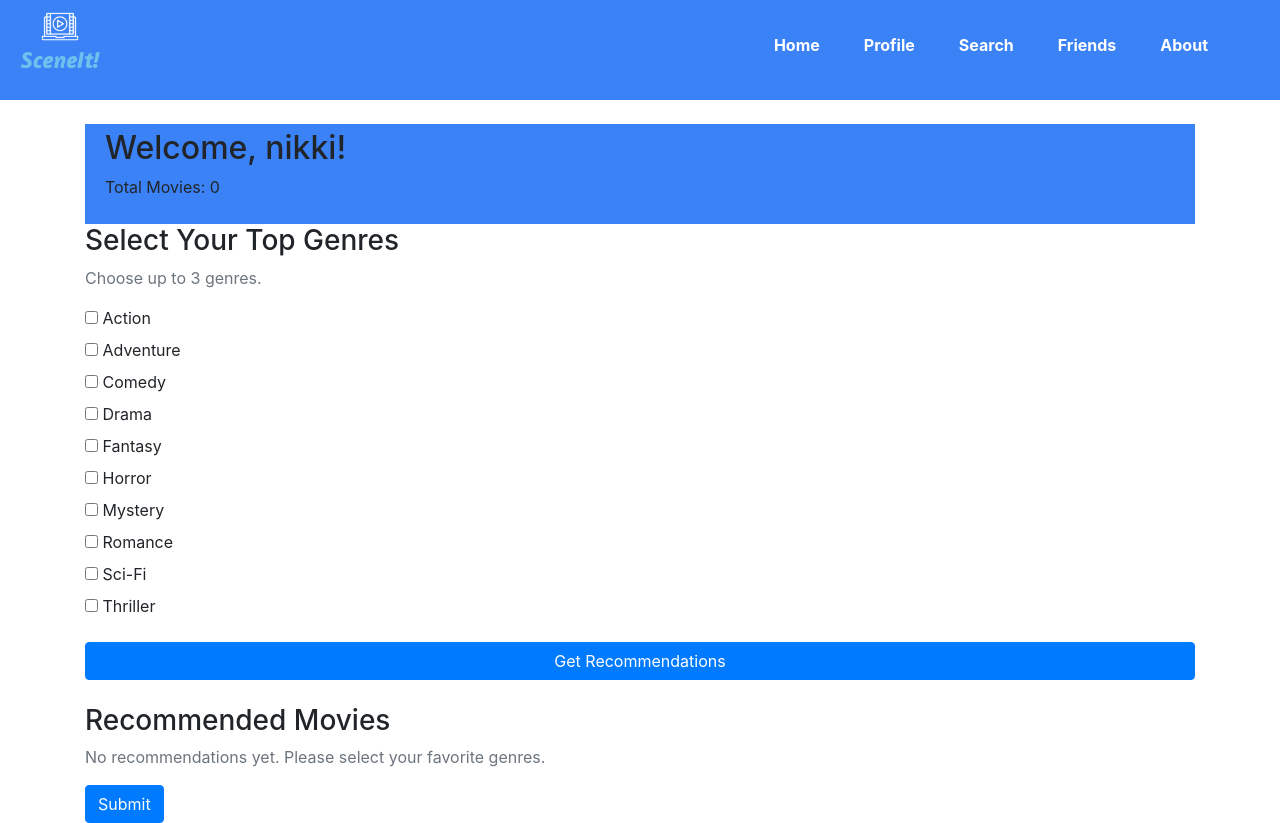
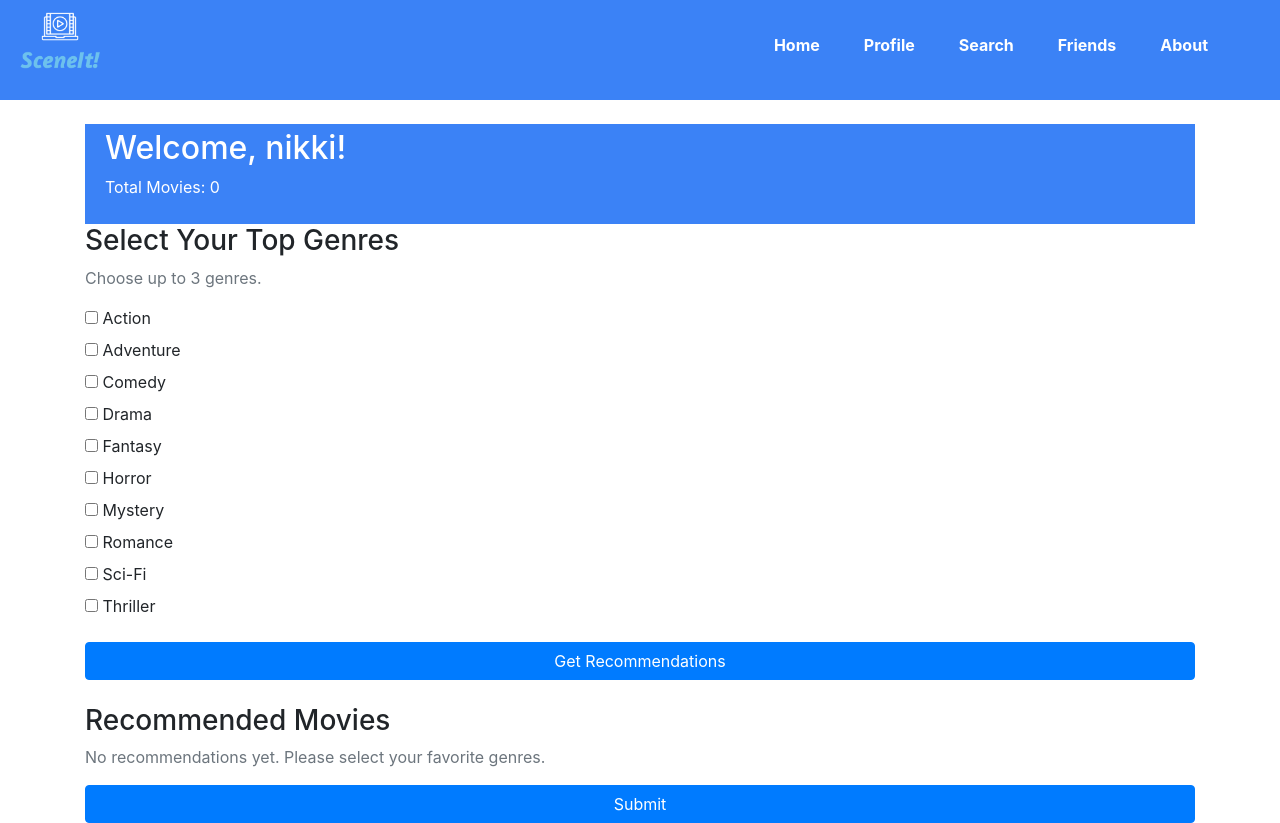
Before and after one commit to AllisonBriggs/Group-6-Movie-Recommender, a Flask app: page /dashboard in a window 1280 px wide. Run offline with Flask 3, Linux system fonts and the light colour scheme; a user stored in the database is signed in; some libraries are stand-ins or nearby versions.

Commit message:
I dont think I did that much

```diff
--- a/backend/templates/dashboard.html
+++ b/backend/templates/dashboard.html
@@ -6,8 +6,8 @@
 
     <header class="mt-4">
         <link href="https://stackpath.bootstrapcdn.com/bootstrap/4.5.2/css/bootstrap.min.css" rel="stylesheet">
-        <h2>Welcome, {{ username }}!</h2>
-        <p>Total Movies: {{ movies|length }}</p>
+        <h2 class="text-white">Welcome, {{ username }}!</h2>
+        <p class="text-white">Total Movies: {{ movies|length }}</p>
     </header>
 
     <h3>Select Your Top Genres</h3>
@@ -53,7 +53,7 @@
     {% else %}
         <p class="text-muted">No recommendations yet. Please select your favorite genres.</p>
     {% endif %}
-    <a href="{{ url_for('profile') }}"class="btn btn-primary">Submit</a>
+    <a href="{{ url_for('profile') }}"class="btn btn-primary btn-block">Submit</a>
 </div>
 
 <script>
```
Also changed, not shown: backend/instance/movies.db.
